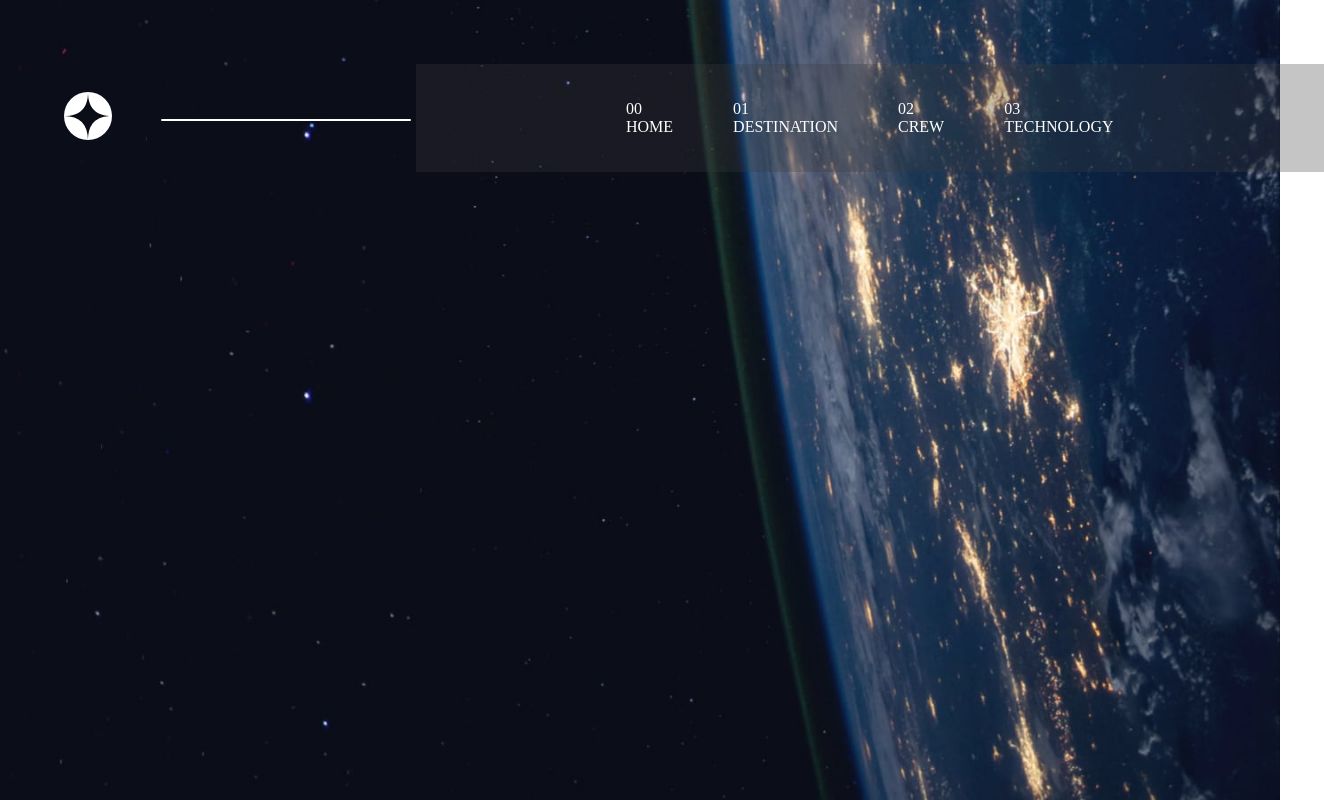
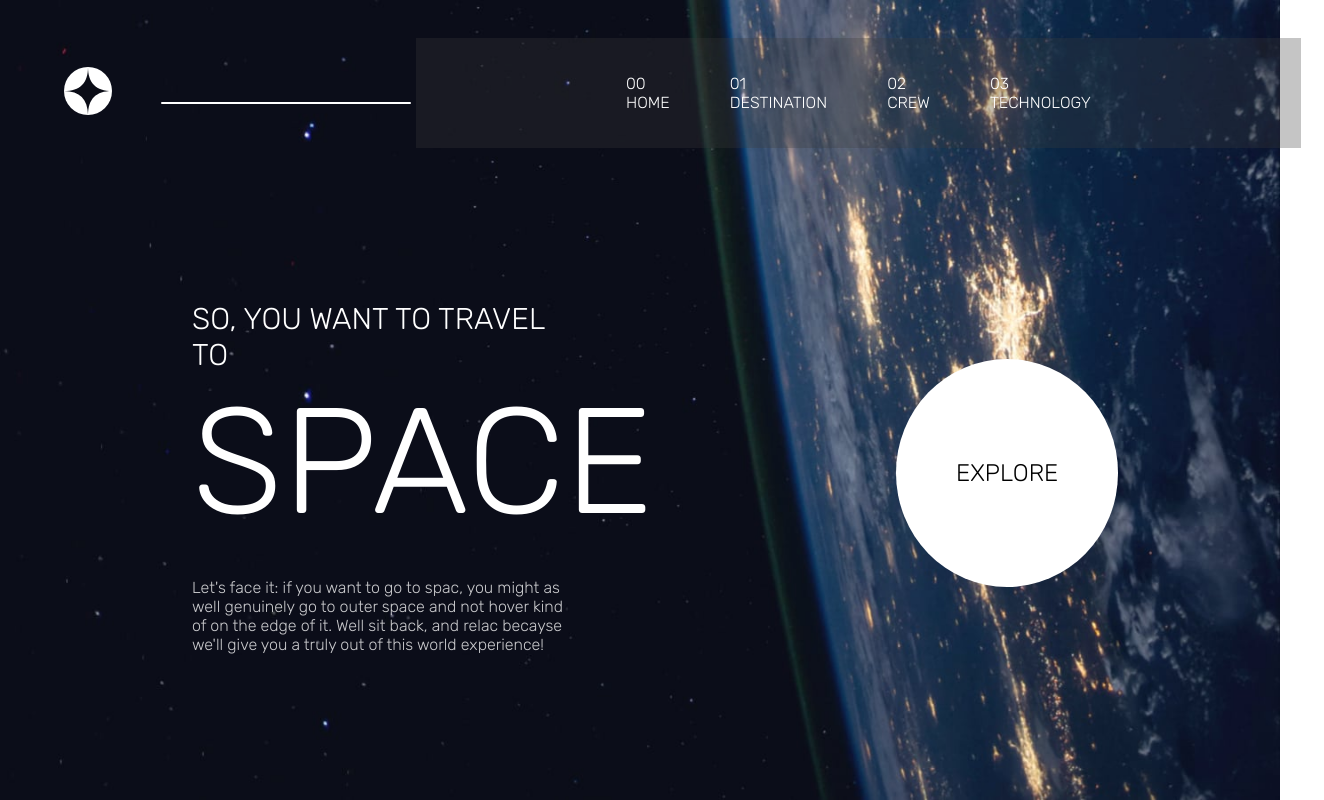
Before and after one commit to ArthurVRoost/ProjetEspace, a React (Vite) app: page / in a window 1280 px wide. Shown: the whole page, 1324 px wide, since content can reach past the window. Built offline with nearby package versions, Linux system fonts and the light colour scheme.

Commit message:
page home

```diff
--- a/src/App.jsx
+++ b/src/App.jsx
@@ -1,4 +1,5 @@
 
+import { Link, Route, Routes } from 'react-router-dom'
 import './App.css'
 
 import Accueil from './pages/accueil/Accueil'
@@ -8,7 +9,12 @@ function App() {
 
   return (
     <>
-      <Accueil/>
+    <Routes>
+      <Route path='/' element={<Accueil/>}/>
+      <Route path='/' element={<Accueil/>}/>
+      <Route path='/' element={<Accueil/>}/>
+    </Routes>
+
     </>
   )
 }
--- a/src/components/nav/nav.css
+++ b/src/components/nav/nav.css
@@ -1,7 +1,8 @@
+@import url('https://fonts.googleapis.com/css2?family=Rubik:ital,wght@0,300..900;1,300..900&display=swap');
 .divNav{
     display: flex;
     color: white;
-    padding-top: 5%;
+    padding-top: 3%;
     justify-content: space-around;
     align-items: center;
     margin-left: 5%;
@@ -17,6 +18,8 @@
 }
 .navP{
     cursor: pointer;
+    font-family: "Rubik";
+    font-weight: 100;
 }
 .divNav::after{
     content: "";
--- a/src/pages/accueil/Accueil.jsx
+++ b/src/pages/accueil/Accueil.jsx
@@ -5,8 +5,17 @@ export default function Accueil() {
     return(
         <>
             <div className='bodyAccueil' style={{backgroundImage: `url(${bgHome})`, width:"100vw", backgroundSize: 'cover', height: "100vh"}}>
-
                  <Nav/>
+                 <div className='divAccueil'>
+                    <div className='accueilDiv1'>
+                        <h2 className='accueilH21'>SO, YOU WANT TO TRAVEL TO</h2>
+                        <h1 className='accueilH1'>SPACE</h1>
+                        <p className='accueilP'>Let's face it: if you want to go to spac, you might as well genuinely go to outer space and not hover kind of on the edge of it. Well sit back, and relac becayse we'll give you a truly out of this world experience!</p>
+                    </div>
+                    <div className='accueilDiv2'>
+                        <h2 className='accueilH22'>EXPLORE</h2>
+                    </div>
+                 </div>
             </div>
 
         </>
--- a/src/pages/accueil/accueil.css
+++ b/src/pages/accueil/accueil.css
@@ -0,0 +1,38 @@
+@import url('https://fonts.googleapis.com/css2?family=Rubik:ital,wght@0,300..900;1,300..900&display=swap');
+
+.accueilDiv1{
+    color: white;
+    font-family: "Rubik";
+    width: 30%;
+    margin-left: 15%;
+}
+.accueilDiv2{
+    font-family: "Rubik";
+    margin-left: 25%;
+    background-color: white;
+    border-radius: 50%;
+    padding: 80px 60px;
+}
+.divAccueil{
+    display: flex;
+    margin-top: 10%;
+    align-items: center;
+}
+.accueilH21{
+    font-weight: 100;
+    font-size: 30px;
+    margin-bottom: 0;
+}
+.accueilH22{
+    font-weight: 100;
+}
+.accueilH1{
+    font-weight: 100;
+    font-size: 150px;
+    margin: 0;
+}
+.accueilP{
+    margin-top: 7%;
+    font-weight: 100;
+    color: rgba(255, 255, 255, 0.781);
+}
```
